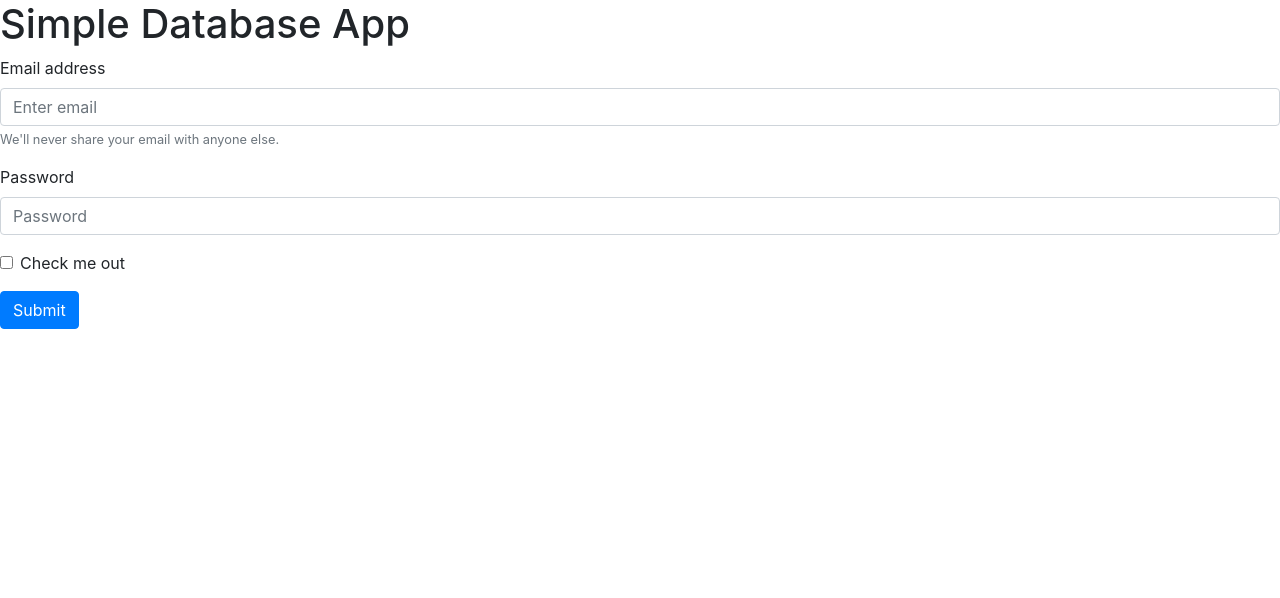
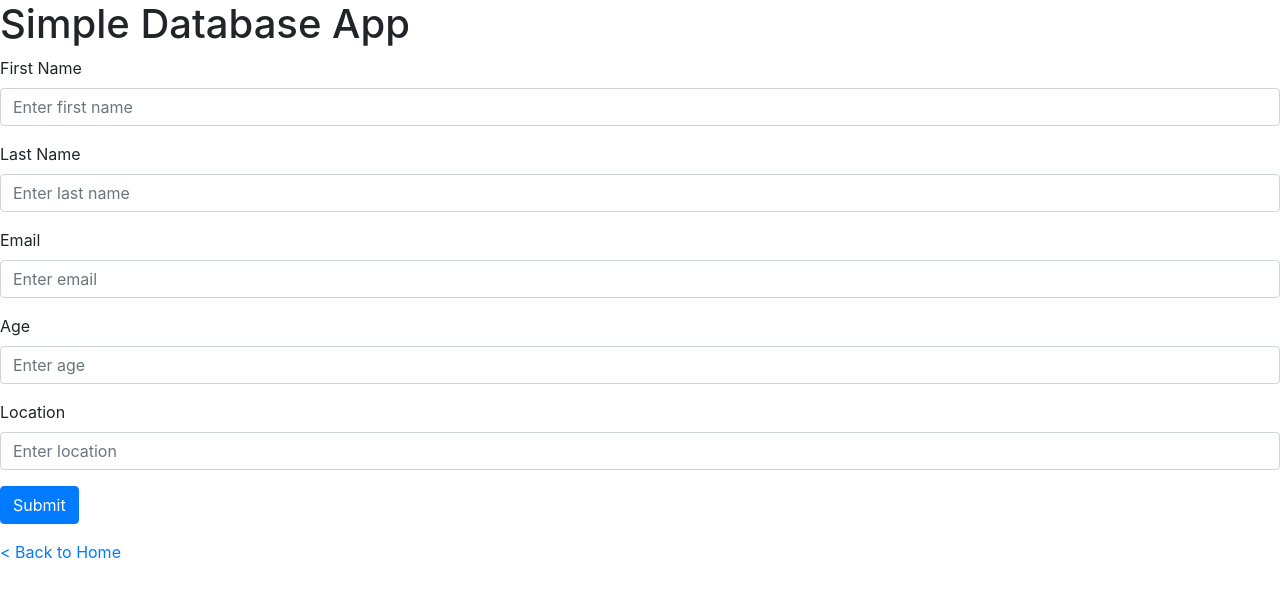
Before and after one commit to KatieJessupMcd/php-practice, a PHP site: page /create.php in a window 1280 px wide. Shown: the top 598 px of the page. Run offline with PHP 8.4, Linux system fonts and the light colour scheme.

Commit message:
fleshing out more of the create form

```diff
--- a/public/create.php
+++ b/public/create.php
@@ -1,18 +1,27 @@
 <?php include "templates/header.php" ?>
-<form>
+<form method="post">
   <div class="form-group">
-    <label for="exampleInputEmail1">Email address</label>
-    <input type="email" class="form-control" id="exampleInputEmail1" aria-describedby="emailHelp" placeholder="Enter email">
-    <small id="emailHelp" class="form-text text-muted">We'll never share your email with anyone else.</small>
+    <label for="first_name">First Name</label>
+    <input type="text" class="form-control" id="first_name" name="first_name" aria-describedby="text" placeholder="Enter first name">
   </div>
   <div class="form-group">
-    <label for="exampleInputPassword1">Password</label>
-    <input type="password" class="form-control" id="exampleInputPassword1" placeholder="Password">
+    <label for="last_name">Last Name</label>
+    <input type="text" class="form-control" id="last_name" name="last_name" aria-describedby="text" placeholder="Enter last name">
   </div>
-  <div class="form-group form-check">
-    <input type="checkbox" class="form-check-input" id="exampleCheck1">
-    <label class="form-check-label" for="exampleCheck1">Check me out</label>
+  <div class="form-group">
+    <label for="email">Email</label>
+    <input type="email" class="form-control" id="email" name="email" aria-describedby="text" placeholder="Enter email">
+  </div>
+  <div class="form-group">
+    <label for="age">Age</label>
+    <input type="text" class="form-control" id="age" name="age" aria-describedby="text" placeholder="Enter age">
+  </div>
+  <div class="form-group">
+    <label for="location">Location</label>
+    <input type="text" class="form-control" id="location" name="location" aria-describedby="text" placeholder="Enter location">
   </div>
   <button type="submit" class="btn btn-primary">Submit</button>
 </form>
+
+<a href="index.php">< Back to Home</a>
 <?php include "templates/footer.php" ?>
```
